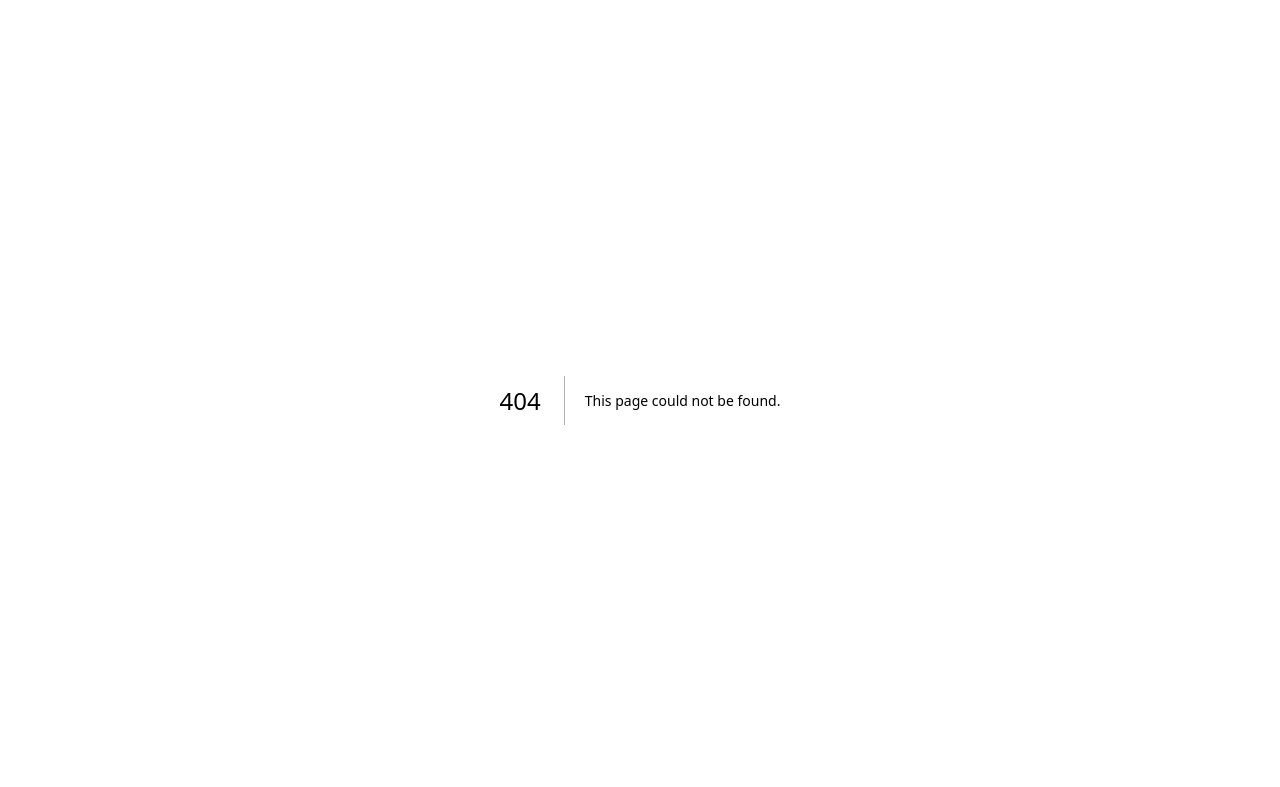
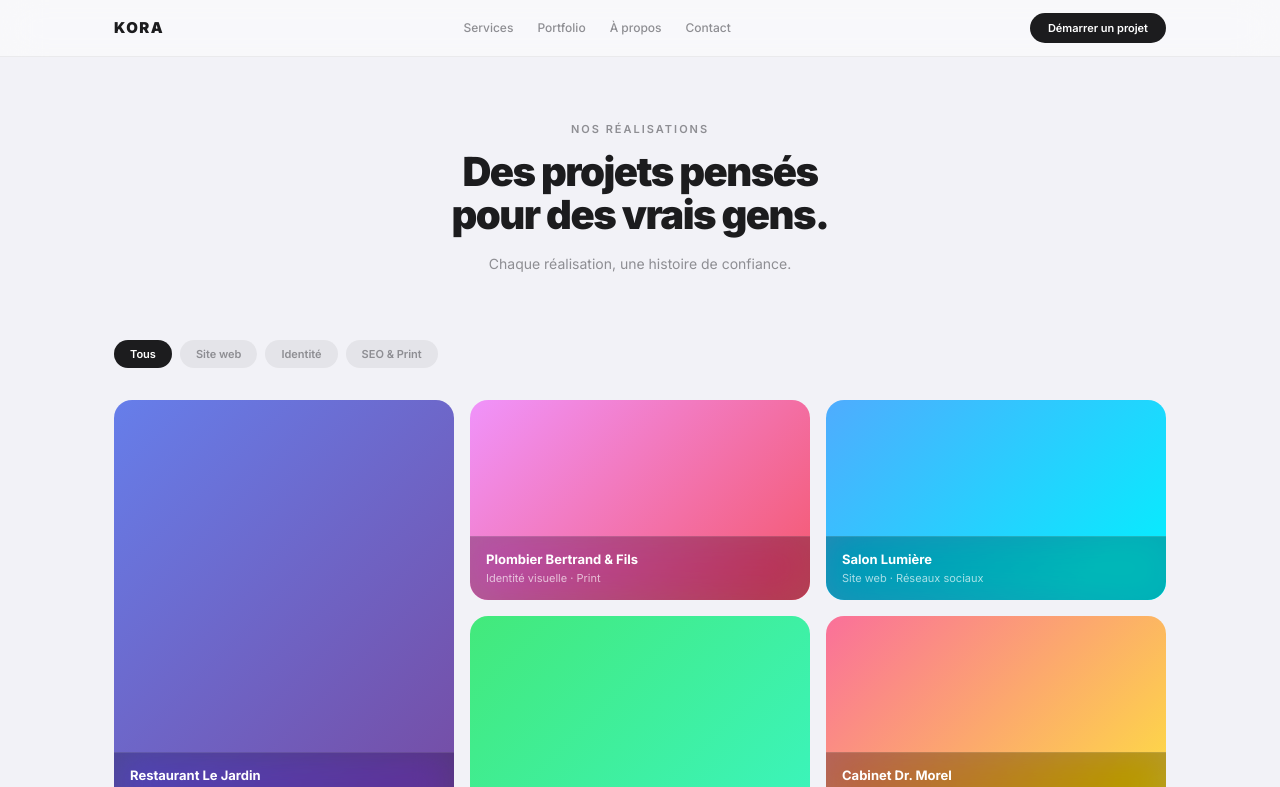
Before and after one commit to Voxx45/kora, a Next.js app: page /portfolio in a window 1280 px wide. Before the commit this address had no page. Shown: the top 787 px of the page. Built offline with nearby package versions, Linux system fonts and the light colour scheme.

Commit message:
feat: add PortfolioGrid with category filters and /portfolio page

```diff
--- /dev/null
+++ b/app/(public)/portfolio/page.tsx
@@ -0,0 +1,46 @@
+import { PortfolioGrid, type Project } from '@/components/PortfolioGrid'
+import { SectionLabel } from '@/components/SectionLabel'
+import { CtaBand } from '@/components/CtaBand'
+import type { Metadata } from 'next'
+
+export const metadata: Metadata = {
+  title: 'Portfolio — KORA Studio digital',
+  description: 'Découvrez nos réalisations : sites web, identités visuelles et référencement local pour des TPE et PME locales.',
+}
+
+const PROJECTS: Project[] = [
+  { id: '1', client: 'Restaurant Le Jardin',     category: 'site-web', services: 'Site web · SEO local',       gradient: 'linear-gradient(135deg, #667eea 0%, #764ba2 100%)', tall: true },
+  { id: '2', client: 'Plombier Bertrand & Fils', category: 'identite', services: 'Identité visuelle · Print',  gradient: 'linear-gradient(135deg, #f093fb 0%, #f5576c 100%)' },
+  { id: '3', client: 'Salon Lumière',            category: 'site-web', services: 'Site web · Réseaux sociaux', gradient: 'linear-gradient(135deg, #4facfe 0%, #00f2fe 100%)' },
+  { id: '4', client: 'Boulangerie Cœur de Blé', category: 'seo',      services: 'SEO local · Google Maps',    gradient: 'linear-gradient(135deg, #43e97b 0%, #38f9d7 100%)', tall: true },
+  { id: '5', client: 'Cabinet Dr. Morel',        category: 'identite', services: 'Identité visuelle',          gradient: 'linear-gradient(135deg, #fa709a 0%, #fee140 100%)' },
+  { id: '6', client: 'Auto-école Liberté',       category: 'site-web', services: 'Site web · Print',           gradient: 'linear-gradient(135deg, #a18cd1 0%, #fbc2eb 100%)' },
+]
+
+export default function PortfolioPage() {
+  return (
+    <>
+      <section className="max-w-[700px] mx-auto px-6 py-16 text-center">
+        <SectionLabel className="mb-3">NOS RÉALISATIONS</SectionLabel>
+        <h1 className="text-[40px] font-black tracking-[-1.5px] text-[#1C1C1E] leading-[1.08] mb-4">
+          Des projets pensés<br />
+          pour des vrais gens.
+        </h1>
+        <p className="text-[14px] leading-[1.7]" style={{ color: '#8E8E93' }}>
+          Chaque réalisation, une histoire de confiance.
+        </p>
+      </section>
+
+      <section className="max-w-[1100px] mx-auto px-6 pb-20">
+        <PortfolioGrid projects={PROJECTS} />
+      </section>
+
+      <CtaBand
+        title="Votre projet est le prochain."
+        subtitle="Parlons de votre activité et de ce qu'on peut construire ensemble."
+        ctaLabel="Démarrer mon projet →"
+        ctaHref="/contact"
+      />
+    </>
+  )
+}
--- /dev/null
+++ b/components/PortfolioGrid.tsx
@@ -0,0 +1,94 @@
+'use client'
+
+import { useState } from 'react'
+import { cn } from '@/lib/utils'
+
+export interface Project {
+  id: string
+  client: string
+  category: 'site-web' | 'identite' | 'seo'
+  services: string
+  gradient: string
+  tall?: boolean
+}
+
+interface PortfolioGridProps {
+  projects: Project[]
+}
+
+const FILTERS = [
+  { value: 'all', label: 'Tous' },
+  { value: 'site-web', label: 'Site web' },
+  { value: 'identite', label: 'Identité' },
+  { value: 'seo', label: 'SEO & Print' },
+] as const
+
+type FilterValue = typeof FILTERS[number]['value']
+
+export function PortfolioGrid({ projects }: PortfolioGridProps) {
+  const [active, setActive] = useState<FilterValue>('all')
+
+  const filtered = active === 'all'
+    ? projects
+    : projects.filter(p => p.category === active)
+
+  return (
+    <div>
+      {/* Filtres */}
+      <div className="flex items-center gap-2 flex-wrap mb-8">
+        {FILTERS.map(f => (
+          <button
+            key={f.value}
+            onClick={() => setActive(f.value)}
+            className={cn(
+              'text-[11px] font-semibold px-4 py-1.5 rounded-[100px] transition-colors',
+              active === f.value
+                ? 'bg-[#1C1C1E] text-white'
+                : 'text-[#8E8E93] hover:bg-black/10'
+            )}
+            style={active !== f.value ? { background: 'rgba(0,0,0,0.06)' } : undefined}
+          >
+            {f.label}
+          </button>
+        ))}
+      </div>
+
+      {/* Grid */}
+      {filtered.length === 0 ? (
+        <p className="text-[13px] py-12 text-center" style={{ color: '#8E8E93' }}>
+          Aucune réalisation dans cette catégorie pour le moment.
+        </p>
+      ) : (
+        <div
+          className="grid grid-cols-1 sm:grid-cols-2 lg:grid-cols-3 gap-4"
+          style={{ gridAutoRows: '200px' }}
+        >
+          {filtered.map(project => (
+            <div
+              key={project.id}
+              className={cn(
+                'relative rounded-[18px] overflow-hidden transition-transform duration-300 hover:scale-[1.02] cursor-default',
+                project.tall ? 'row-span-2' : ''
+              )}
+              style={{ background: project.gradient }}
+            >
+              {/* Glassmorphism overlay */}
+              <div
+                className="absolute bottom-0 left-0 right-0 px-4 py-3.5"
+                style={{
+                  background: 'rgba(0,0,0,0.28)',
+                  backdropFilter: 'blur(18px) saturate(160%)',
+                  WebkitBackdropFilter: 'blur(18px) saturate(160%)',
+                  borderTop: '1px solid rgba(255,255,255,0.10)',
+                }}
+              >
+                <p className="text-[13px] font-bold text-white mb-0.5 leading-tight">{project.client}</p>
+                <p className="text-[11px]" style={{ color: 'rgba(255,255,255,0.65)' }}>{project.services}</p>
+              </div>
+            </div>
+          ))}
+        </div>
+      )}
+    </div>
+  )
+}
```
